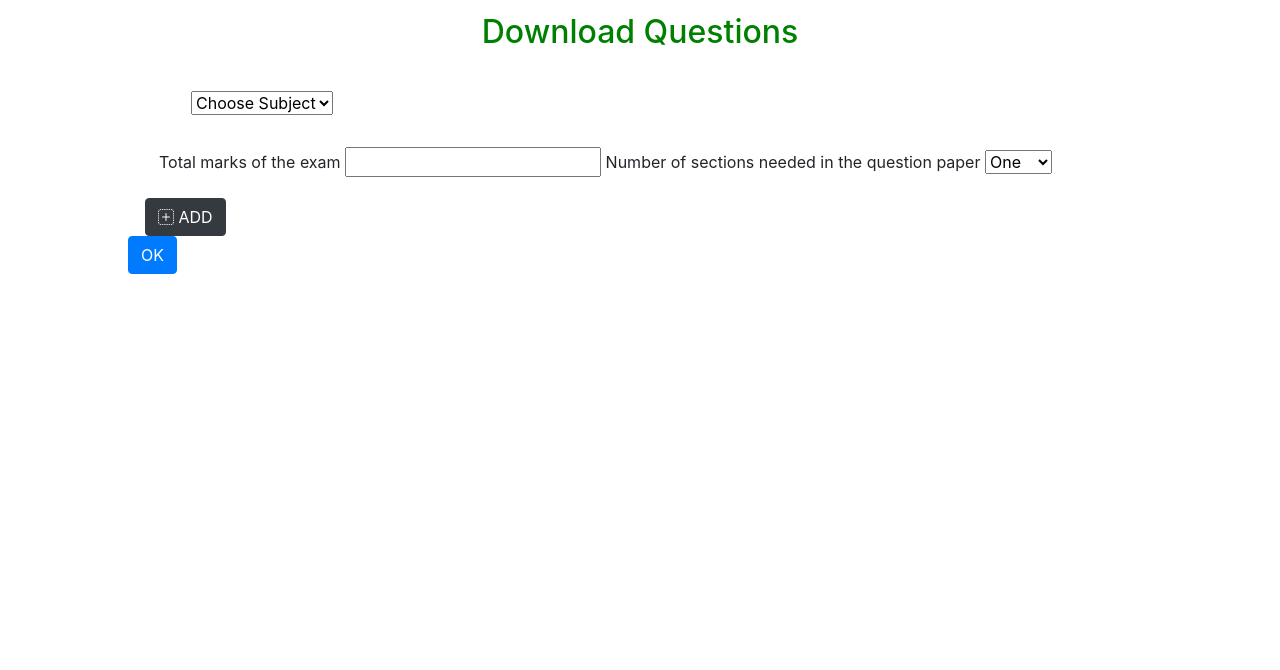
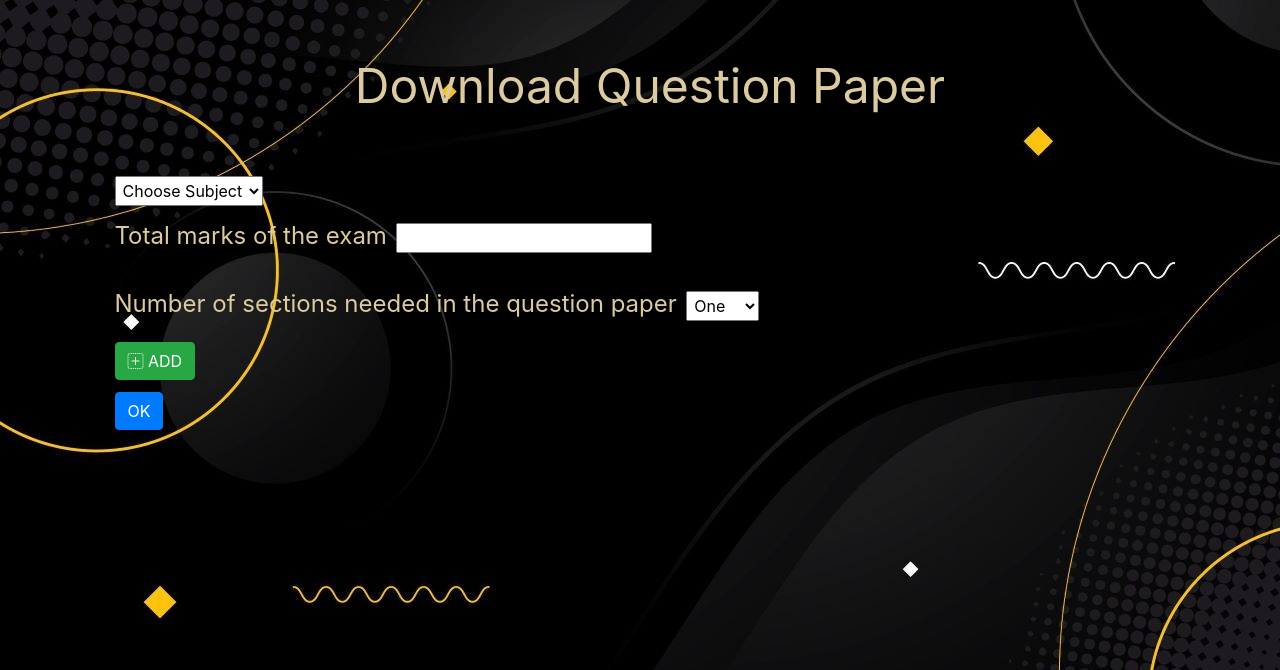
Before and after one commit to xavishacodes/finol, a Flask app: template templates/download.html in a window 1280 px wide. Shown: the top 670 px of the page. Run offline with Flask 2, Linux system fonts and the light colour scheme; the template is opened without the code that fills it, so the values that code supplies are empty; some libraries are stand-ins or nearby versions.

Commit message:
march 21

```diff
--- /dev/null
+++ b/static/download.css
@@ -0,0 +1,41 @@
+body {
+    display: flex;
+    flex-direction: column;
+    justify-content: center;
+    align-items: center;
+    padding-left: 20px;
+    border-left-width: 10px;
+    padding-top: 50px;
+    background-image: url("4.jpg");
+  }
+  html, body {overflow: hidden}
+
+  .le{
+    font-size: 3rem;
+    color: #DCCAA0;
+    padding-bottom: 1cm;
+  }
+  .l{
+    font-size: 24px;
+    color: #DCCAA0;
+    padding-bottom: 12px;
+    padding-top: 12px;
+    padding-right: 5px;
+  }
+
+  .form-select.form-select-lg
+  {
+    padding-bottom: 3px;
+    padding-left: 3px;
+    padding-top: 3px;
+    padding-right: 3px;
+}
+
+.input#marks{
+  margin-left: 5px;
+  margin-right: 5px;
+}
+
+.btn.btn-success{
+  margin-bottom: 12px;
+}
--- a/static/upload.css
+++ b/static/upload.css
@@ -11,6 +11,6 @@ body {
   html, body {overflow: hidden}
 
   .h{
-    font-size: 2rem;
+    font-size: 3rem;
     color: #DCCAA0;
   }
--- a/templates/download.html
+++ b/templates/download.html
@@ -1,7 +1,13 @@
 <!DOCTYPE html>
 <html lang="en">
   <head>
-    <title>Add or Remove Input Fields Dynamically</title>
+    <title>Download Q-Paper</title>
+    <link
+      rel="stylesheet"
+      type="text/css"
+      href="{{url_for('static', filename = 'download.css')}}"
+    />
+    <link rel="stylesheet" type="text/css" href="../static/download.css" />
     <link
       rel="stylesheet"
       href="//maxcdn.bootstrapcdn.com/bootstrap/4.0.0/css/bootstrap.min.css"
@@ -11,34 +17,20 @@
       href="https://cdn.jsdelivr.net/npm/bootstrap-icons@1.3.0/font/bootstrap-icons.css"
     />
     <script src="//ajax.googleapis.com/ajax/libs/jquery/3.2.1/jquery.min.js"></script>
-
-    <style>
-      body {
-        display: flex;
-        flex-direction: column;
-        margin-top: 1%;
-        justify-content: center;
-        align-items: center;
-      }
-
-      #rowAdder {
-        margin-left: 17px;
-      }
-    </style>
   </head>
 
   <body>
-    <h2 style="color: green">Download Questions</h2>
+    <p class="le">Download Question Paper</p>
     <!-- <strong> Adding and Deleting Input fields Dynamically</strong> -->
 
-    <div style="width: 80%">
+    <div style="width: 85%">
       <form action="http://127.0.0.1:5000/downroc1" method="POST">
-        <div class="m-3">
-          <div class="col-lg-12">
-            <div class="row input-group m-3">
+        <div class="">
+          <div class="">
+            <div class="">
               <select
                 name="subname"
-                class="form-select form-select-lg m-3"
+                class="form-select form-select-lg"
                 aria-label=".form-select-lg example"
               >
                 <option selected>Choose Subject</option>
@@ -47,9 +39,9 @@
                 {% endfor %}
               </select>
             </div>
-            <label for="marks">Total marks of the exam</label>
+            <label for="marks" class="l">Total marks of the exam</label>
             <input type="text" name="marks" id="marks" />
-            <label for="no_sections"
+            <label class="l" for="no_sections"
               >Number of sections needed in the question paper</label
             >
             <select
@@ -67,7 +59,7 @@
             <!-- <input name="question_0" type="text" class="form-control m-input" /> -->
           </div>
         </div>
-        <button id="rowAdder" type="button" class="btn btn-dark">
+        <button id="rowAdder" type="button" class="btn btn-success">
           <span class="bi bi-plus-square-dotted"> </span> ADD
         </button>
         <div id="newinput"></div>
```
Also changed, not shown: static/add.css (added, +49 -0 lines), static/dashboard.css (added, +64 -0 lines), templates/add.html (+44 -14 lines), templates/dashboard.html (+16 -5 lines), static/user1.png (deleted), static/user2.png (deleted).
